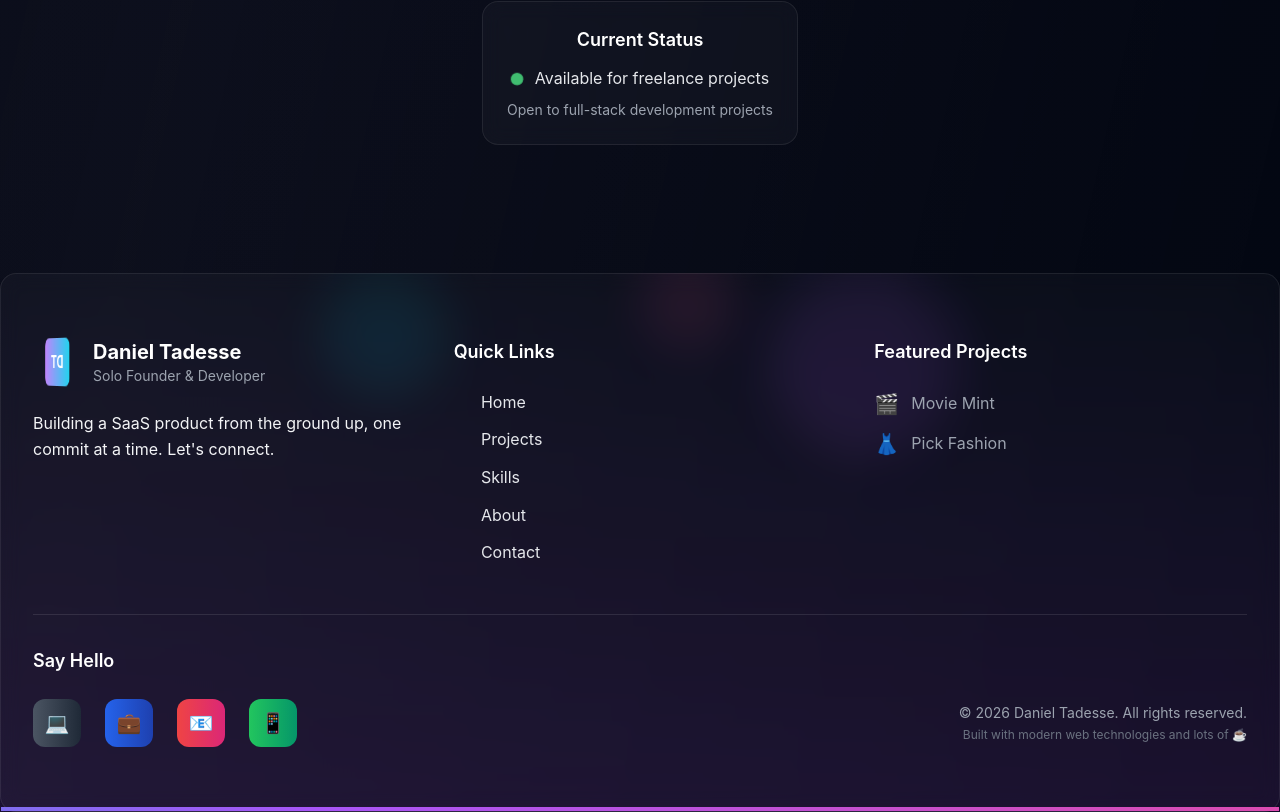
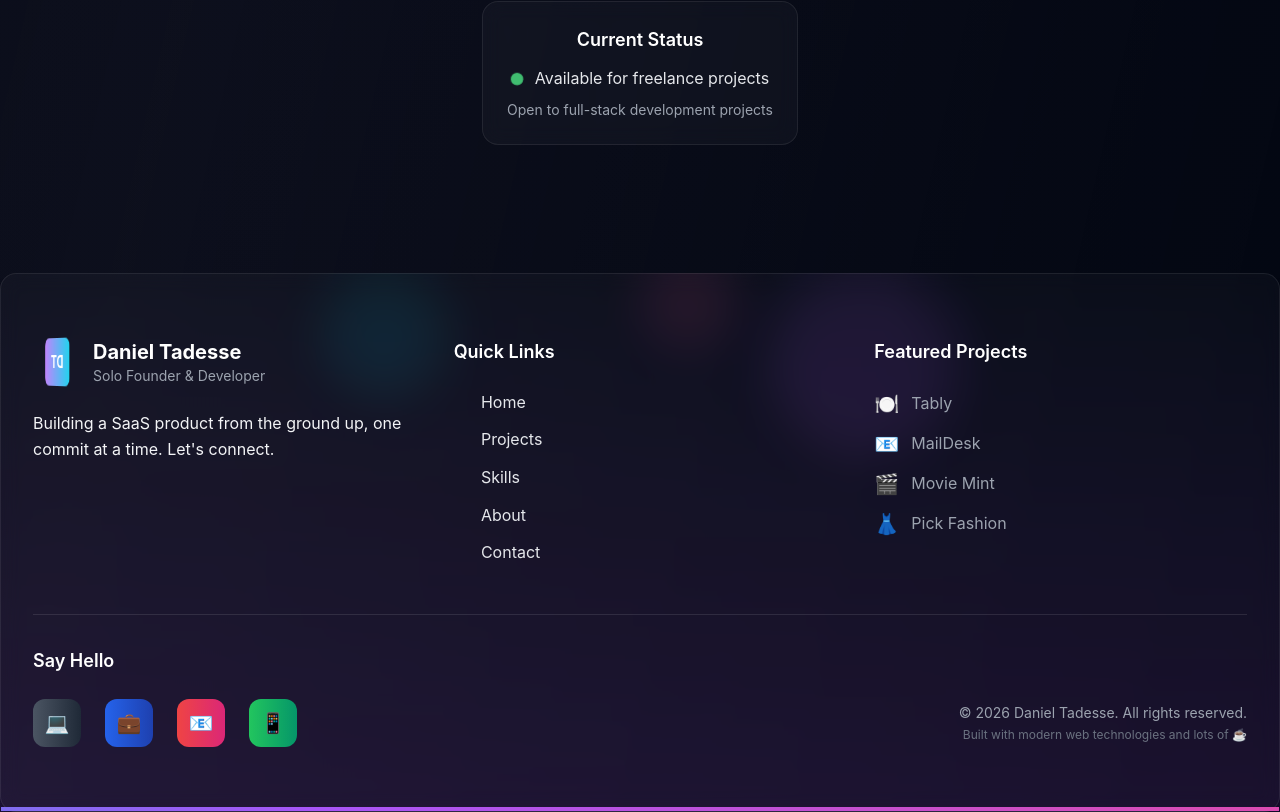
Before and after one commit to Danny7d/Portfolio, a Next.js app: page / in a window 1280 px wide. Shown: the part 4865-5677 px from the top of the page. Built offline with nearby package versions, Linux system fonts and the light colour scheme.

Commit message:
feat: add Tably and MailDesk to footer project links

```diff
--- a/components/ModernFooter.tsx
+++ b/components/ModernFooter.tsx
@@ -29,6 +29,16 @@ function ModernFooter() {
   ];
 
   const projectLinks = [
+    {
+      name: "Tably",
+      url: "https://github.com/Danny7d/Tably",
+      icon: "🍽️",
+    },
+    {
+      name: "MailDesk",
+      url: "https://github.com/Danny7d/MailDesk",
+      icon: "📧",
+    },
     {
       name: "Movie Mint",
       url: "https://github.com/Danny7d/Movie-Mint",
```
